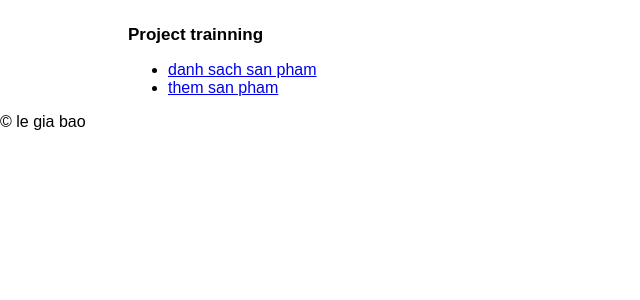
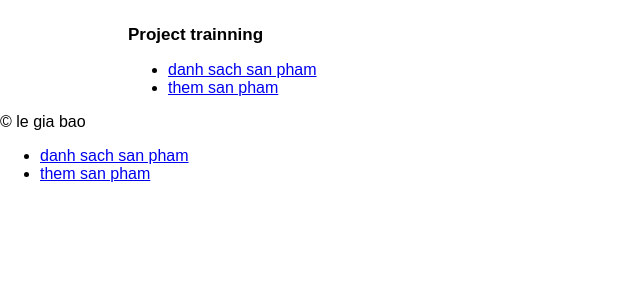
Before and after one commit to leduchoangviet/Project, a PHP site: page / in a window 1280 px wide. Shown: the top 300 px of the page, without its empty margins (0-640 px from the left). Run offline with PHP 8.4, Linux system fonts and the light colour scheme.

Commit message:
update index

```diff
--- a/lab3/Index.php
+++ b/lab3/Index.php
@@ -8,3 +8,16 @@
 	</li>
 </ul>
 <?php include_once("footer.php"); ?>
+
+
+
+<?php include_once("header.php"); ?>
+<ul class="menu">
+	<li>
+		<a href="/lab3/list_product.php"> danh sach san pham</a>
+	</li>
+	<li>
+		<a href="/lab3/add_product.php">them san pham</a>
+	</li>
+</ul>
+<?php include_once("footer.php"); ?>
```
